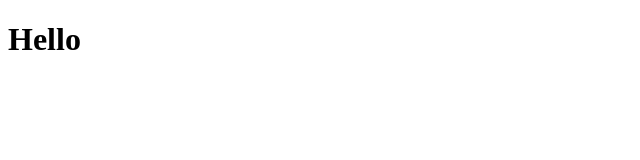
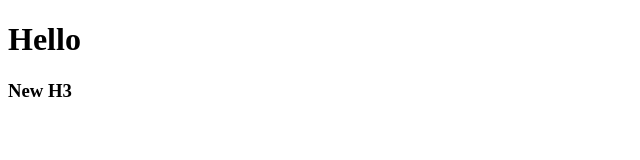
Before and after one commit to biplove100/DEMO-KITE333, a website: page index.html in a window 1280 px wide. Shown: the full height of the page, 0-640 px from the left. Drawn offline with Linux system fonts and the light colour scheme.

Commit message:
new H3 is added

```diff
--- a/index.html
+++ b/index.html
@@ -7,5 +7,6 @@
 </head>
 <body>
     <h1>Hello</h1>
+    <h3>New H3  </h3>
 </body>
 </html>
```
